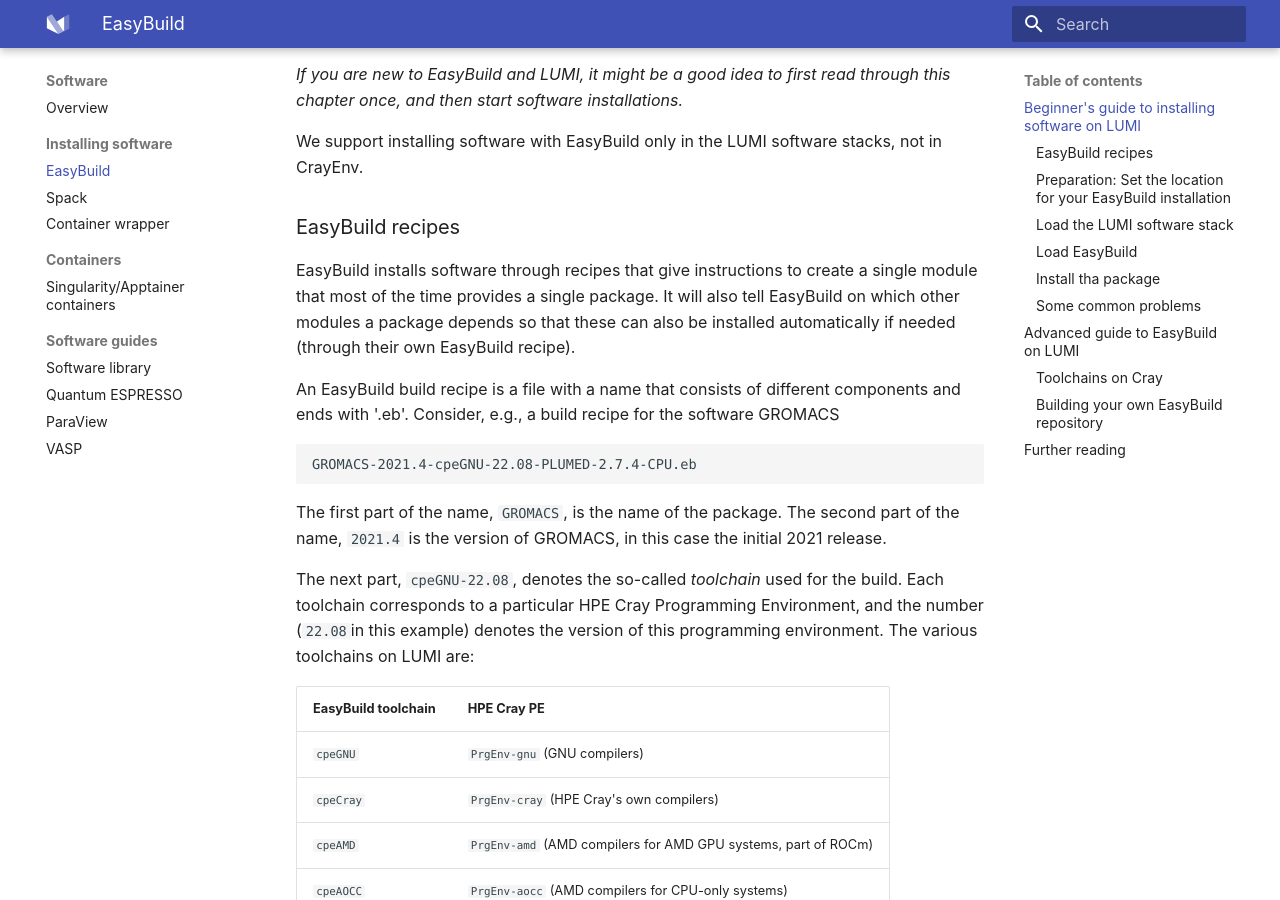
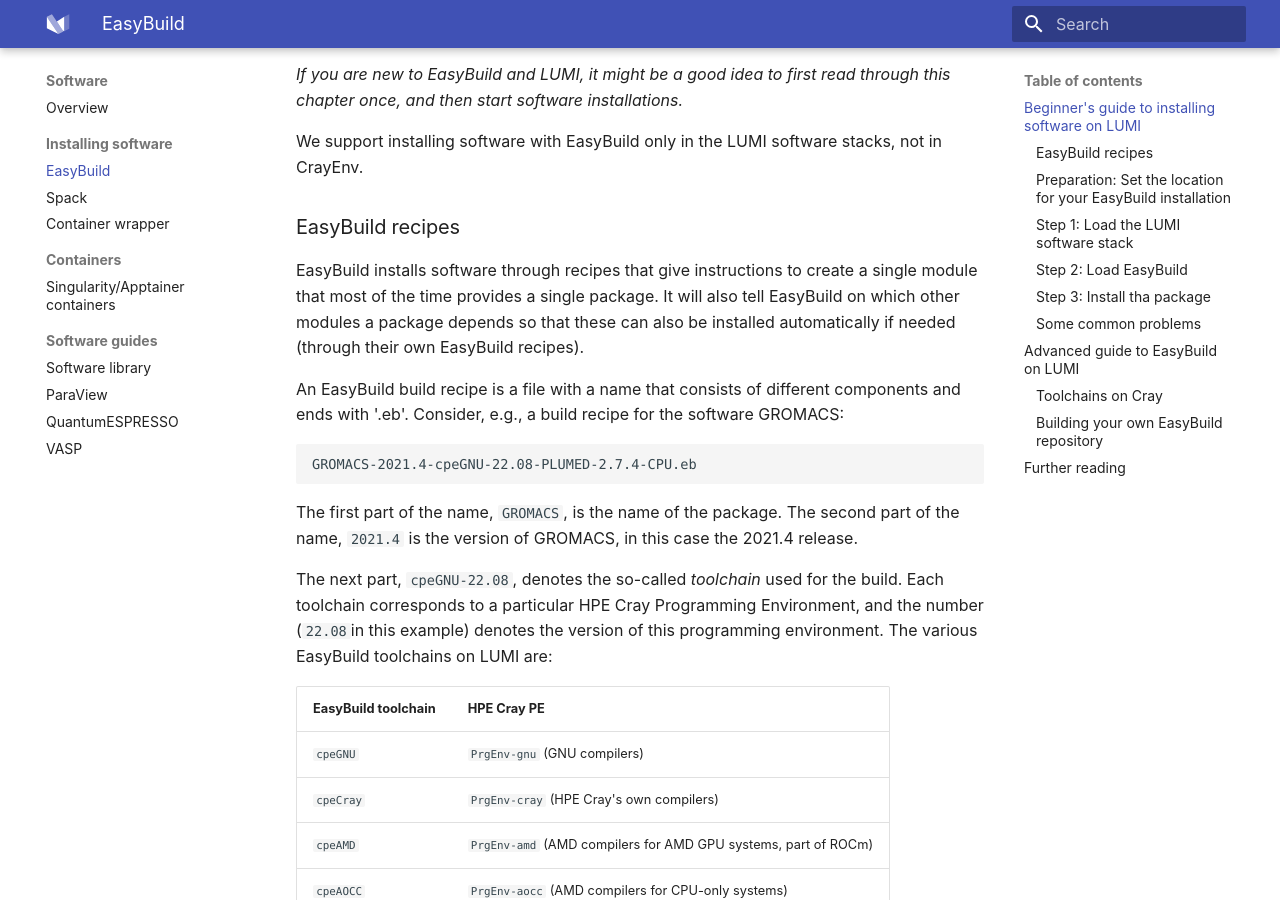
Before and after one commit to Lumi-supercomputer/lumi-userguide, an MkDocs documentation site: the page built from docs/software/installing/easybuild.md, in a window 1280 px wide and 900 px high, scrolled down 698 px. Built offline with MkDocs 1.6.1 and Material for MkDocs 9.7.7, drawn with Linux system fonts in a browser that asks for light colours; some of the changed text lies outside the part shown.

Commit message:
Proofreading of the EasyBuild and software overview page.

````diff
--- a/docs/software/installing/easybuild.md
+++ b/docs/software/installing/easybuild.md
@@ -44,23 +44,23 @@
 EasyBuild installs software through recipes that give instructions to create a single
 module that most of the time provides a single package. It will also tell EasyBuild on
 which other modules a package depends so that these can also be installed
-automatically if needed (through their own EasyBuild recipe).
+automatically if needed (through their own EasyBuild recipes).
 
 An EasyBuild build recipe is a file with a name that consists of different
-components and ends with '.eb'. Consider, e.g., a build recipe for the software GROMACS
+components and ends with '.eb'. Consider, e.g., a build recipe for the software GROMACS:
 
 ```text
 GROMACS-2021.4-cpeGNU-22.08-PLUMED-2.7.4-CPU.eb
 ```
 
 The first part of the name, `GROMACS`, is the name of the package. The second
-part of the name, `2021.4` is the version of GROMACS, in this case the initial
-2021 release.
+part of the name, `2021.4` is the version of GROMACS, in this case the
+2021.4 release.
 
 The next part, `cpeGNU-22.08`, denotes the so-called *toolchain*
 used for the build. Each toolchain corresponds to a particular HPE Cray Programming
 Environment, and the number (`22.08`in this example) denotes the version of this
-programming environment. The various toolchains on LUMI are:
+programming environment. The various EasyBuild toolchains on LUMI are:
 
 | EasyBuild toolchain | HPE Cray PE                                                    |
 |---------------------|----------------------------------------------------------------|
@@ -157,9 +157,9 @@
 `module avail`. Also, `module spider` will also search those directories.
 
 
-### Load the LUMI software stack
+### Step 1: Load the LUMI software stack
 
-The second step is to ensure that the right version of the software stack is
+The next step is to ensure that the right version of the software stack is
 loaded. Assume that we want to install software in the `LUMI/22.08` stack, then
 one needs to execute
 
@@ -182,10 +182,10 @@
 
 Though it is technically possible to cross-compile software for a different
 partition, it may not be without problems as not all install scripts that come
-with software support cross-compiling and as tests may fail when compiling for
+with software do support cross-compiling and as tests may fail when compiling for
 a CPU with instructions that the host CPU does not support.
 
-### Load EasyBuild
+### Step 2: Load EasyBuild
 
 The next step to install software in the directory you have just indicated, is
 to load the `EasyBuild-user` module:
@@ -213,13 +213,13 @@
 more of the dependencies cannot be found, but that is also easily changed on
 the command line.
 
-### Install tha package
+### Step 3: Install tha package
 
 To show how to actually install a package, we continue with our
 `GROMACS-2021.4-cpeGNU-22.08-PLUMED-2.7.4-CPU.eb` example.
 
-If all needed EasyBuild recipes are in one of those
-repository or in the current directory, all you need to do to install the
+If all needed EasyBuild recipes are in one of the
+repositories, all you need to do to install the
 package is to run
 
 ```bash
@@ -370,7 +370,7 @@
 To store this repository on GitHub, you can follow the GitHub documentation,
 and in particular the page ["Adding an existing project to GitHub using the
 command
-line](https://docs.github.com/en/github/importing-your-projects-to-github/importing-source-code-to-github/adding-an-existing-project-to-github-using-the-command-line).
+line"](https://docs.github.com/en/github/importing-your-projects-to-github/importing-source-code-to-github/adding-an-existing-project-to-github-using-the-command-line).
 
 Technical documentation on the toolchains on LUMI and the directory structure
 of EasyBuild can be found in [the documentation of the LUMI-SoftwareStack
@@ -387,36 +387,36 @@
   contains recordings of a four-session tutorial
   given for the LUMI User Support Team by Kenneth Hoste (UGent), the lead developer
   of EasyBuild and Luca Marsella (CSCS)
-  - [Part 1: Introduction](https://www.youtube.com/watch?v=JTRw8hqi6x0)
-  - [Part 2: Using EasyBuild](https://www.youtube.com/watch?v=C3S8aCXrIMQ)
-  - [Part 3: Advanced topics](https://www.youtube.com/watch?v=KbcvHa4uO1Y)
-  - [Part 4: EasyBuild on Cray systems](https://www.youtube.com/watch?v=uRu7X_fJotA)
+    - [Part 1: Introduction](https://www.youtube.com/watch?v=JTRw8hqi6x0)
+    - [Part 2: Using EasyBuild](https://www.youtube.com/watch?v=C3S8aCXrIMQ)
+    - [Part 3: Advanced topics](https://www.youtube.com/watch?v=KbcvHa4uO1Y)
+    - [Part 4: EasyBuild on Cray systems](https://www.youtube.com/watch?v=uRu7X_fJotA)
 - [Technical documentation on our setup for developers](https://lumi-supercomputer.github.io/LUMI-SoftwareStack/)
 - LUMI EasyBuild recipes
-  - [Main LUMI software stack GitHub repository](https://github.com/Lumi-supercomputer/LUMI-SoftwareStack)
-    contains the full EasyBuild setup for LUMI, including the EasyBuild recipes
-    that we use for the central software stack and many others that we fully support
-    and consider of good quality. The clone on the system is automatically searched
-    by the `EasyBuild-user` module.
-  - [LUMI contributed EasyBuild recipes GitHub repository](https://github.com/Lumi-supercomputer/LUMI-EasyBuild-contrib)
-    contains contributed EasyBuild recipes and other recipes developed by LUST
-    that haven't been as thoroughly checked or are deemed not appropriate for central
-    installation at this point. However, they are fully compatible with the setup
-    on LUMI, with correct dependency versions etc.
+    - [Main LUMI software stack GitHub repository](https://github.com/Lumi-supercomputer/LUMI-SoftwareStack)
+      contains the full EasyBuild setup for LUMI, including the EasyBuild recipes
+      that we use for the central software stack and many others that we fully support
+      and consider of good quality. The clone on the system is automatically searched
+      by the `EasyBuild-user` module.
+    - [LUMI contributed EasyBuild recipes GitHub repository](https://github.com/Lumi-supercomputer/LUMI-EasyBuild-contrib)
+      contains contributed EasyBuild recipes and other recipes developed by LUST
+      that haven't been as thoroughly checked or are deemed not appropriate for central
+      installation at this point. However, they are fully compatible with the setup
+      on LUMI, with correct dependency versions etc.
 - Other EasyBuild recipes for the Cray Programming Environment
-  - [CSCS GitHub repository](https://github.com/eth-cscs/production).
-    Most of the recipes are for Piz Daint which uses slightly different toolchains.
-    Moreover dependencies typically need updating as the software installation
-    on LUMI is not in sync with the CSCS installation. The repository is particularly
-    useful for CPU-only programs as the GPUs in their system are not compatible
-    with those in LUMI.
+    - [CSCS GitHub repository](https://github.com/eth-cscs/production).
+      Most of the recipes are for Piz Daint which uses slightly different toolchains.
+      Moreover dependencies typically need updating as the software installation
+      on LUMI is not in sync with the CSCS installation. The repository is particularly
+      useful for CPU-only programs as the GPUs in their system are not compatible
+      with those in LUMI.
 - EasyBuild recipes that are not compatible with the Cray Programming Environment but that
   may sometimes be a good source to start developing compatible ones (if you're an
   EasyBuild expert):
-  - [EasyBuilders repository](https://github.com/easybuilders/easybuild-easyconfigs/tree/develop/easybuild/easyconfigs),
-    the repository of EasyConfig files that also come with EasyBuild.
-  - [ComputeCanada repository](https://github.com/ComputeCanada/easybuild-easyconfigs)
-  - [IT4Innovations repository](https://code.it4i.cz/sccs/easyconfigs-it4i)
-  - [Fred Hutchinson Cancer Research Center repository](https://github.com/FredHutch/easybuild-life-sciences/tree/main/fh_easyconfigs)
-  - [University of Antwerpen repository](https://github.com/hpcuantwerpen/UAntwerpen-easyconfigs)
-  - [University of Leuven repository](https://github.com/hpcleuven/easybuild-easyconfigs/tree/master/easybuild/easyconfigs)
+    - [EasyBuilders repository](https://github.com/easybuilders/easybuild-easyconfigs/tree/develop/easybuild/easyconfigs),
+      the repository of EasyConfig files that also come with EasyBuild.
+    - [ComputeCanada repository](https://github.com/ComputeCanada/easybuild-easyconfigs)
+    - [IT4Innovations repository](https://code.it4i.cz/sccs/easyconfigs-it4i)
+    - [Fred Hutchinson Cancer Research Center repository](https://github.com/FredHutch/easybuild-life-sciences/tree/main/fh_easyconfigs)
+    - [University of Antwerpen repository](https://github.com/hpcuantwerpen/UAntwerpen-easyconfigs)
+    - [University of Leuven repository](https://github.com/hpcleuven/easybuild-easyconfigs/tree/master/easybuild/easyconfigs)
--- a/mkdocs.yml
+++ b/mkdocs.yml
@@ -55,9 +55,12 @@
       - Singularity/Apptainer containers: software/containers/singularity.md
     - Software guides:
       - Software library: https://lumi-supercomputer.github.io/LUMI-EasyBuild-docs/
-      - Quantum ESPRESSO: software/guides/quantumespresso.md
-      - ParaView: software/guides/paraview.md
-      - VASP: software/guides/vasp.md
+      - ParaView: https://lumi-supercomputer.github.io/LUMI-EasyBuild-docs/p/ParaView
+      - QuantumESPRESSO: https://lumi-supercomputer.github.io/LUMI-EasyBuild-docs/q/QuantumESPRESSO/
+      - VASP: https://lumi-supercomputer.github.io/LUMI-EasyBuild-docs/v/VASP/
+      #- Quantum ESPRESSO: software/guides/quantumespresso.md
+      #- ParaView: software/guides/paraview.md
+      #- VASP: software/guides/vasp.md
   - Developing:
     - Overview: development/index.md
     - Compiling:
````
Also changed, not shown: other parts of docs/software/installing/easybuild.md (+3 -3 lines), docs/software/index.md (+7 -6 lines).
